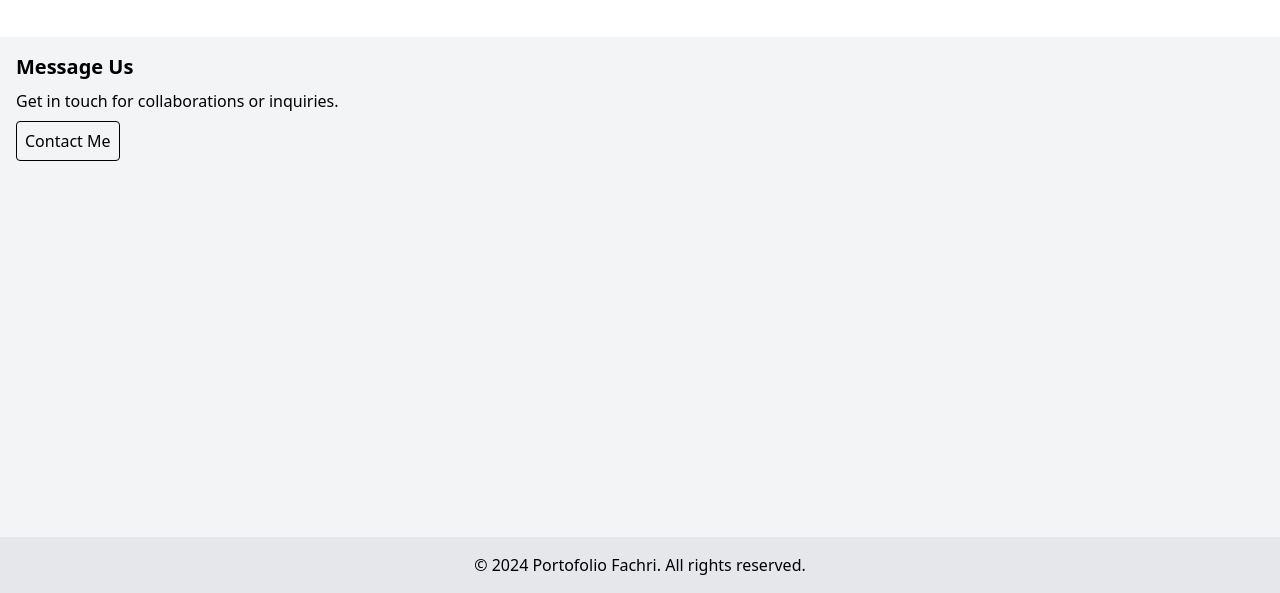
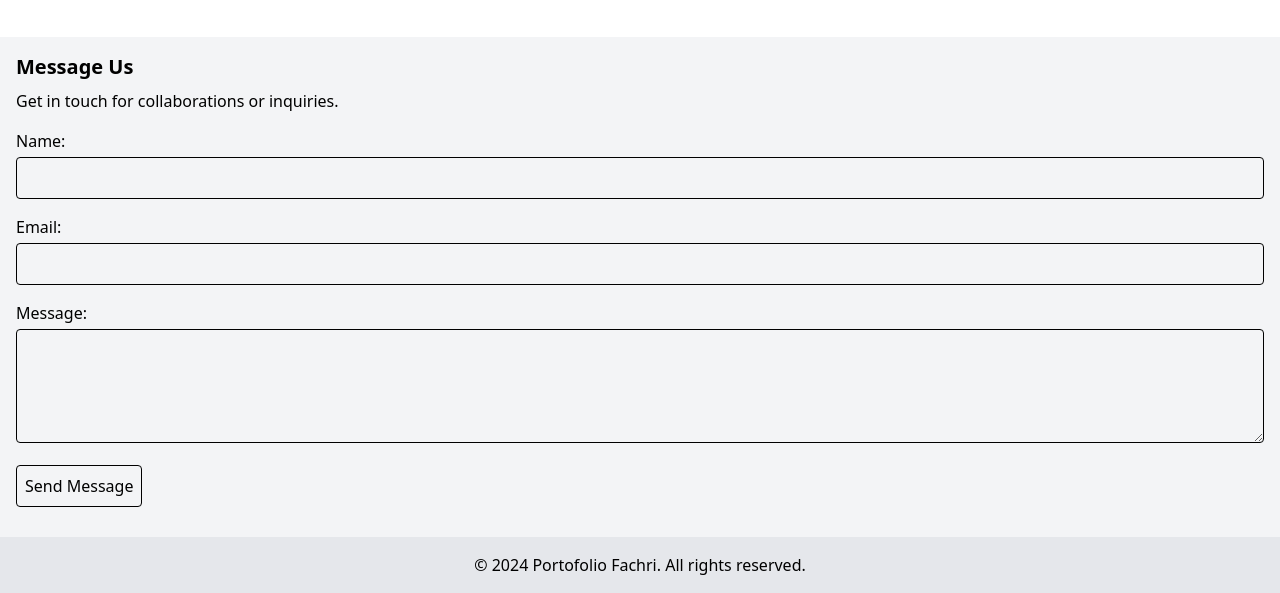
Before and after one commit to Achzharr-dev/CodingCamp-20Okt2025-FACHRIAZHARIMAN, a plain HTML site: page index.html in a window 1280 px wide. Shown: the part 1570-2163 px from the top of the page. Drawn offline with nearby package versions, Linux system fonts and the light colour scheme.

Commit message:
add js & css to HTML

```diff
--- a/index.html
+++ b/index.html
@@ -46,7 +46,23 @@
         <section id="message-us" class="p-4 bg-gray-100 min-h-[500px]">
             <h2 class="text-xl font-semibold mb-2">Message Us</h2>
             <p class="mb-4">Get in touch for collaborations or inquiries.</p>
-            <a href="#" class="border rounded p-2">Contact Me</a>
+
+            <form></form>
+                <div class="mb-4">
+                    <label for="name" class="block mb-1">Name:</label>
+                    <input type="text" id="name-input" class="border rounded p-2 w-full" required>
+                </div>
+                <div class="mb-4">
+                    <label for="email" class="block mb-1">Email:</label>
+                    <input type="email" id="email-input" class="border rounded p-2 w-full" required>
+                </div>
+                <div class="mb-4">
+                    <label for="message" class="block mb-1">Message:</label>
+                    <textarea id="message-input" class="border rounded p-2 w-full" rows="4" required></textarea>
+                </div>
+                <button onclick="validateForm()" type="button" class="border rounded p-2">Send Message</button>
+            </form>
+        </section>
 
     </main>
 
--- a/js/script.js
+++ b/js/script.js
@@ -1,6 +1,19 @@
+
 function welcomespeech() {
     let name = prompt("Please enter your name:");
 
-    document.getElementById("welcome-message").innerText = 'HI ${name}, ';
+    document.getElementById("welcome-message").innerHTML = `HI ${name}, `;
 
 }
+
+function validateForm() {
+    const name = document.getElementById('name-input').value;
+    const email = document.getElementById('email-input').value;
+    const message = document.getElementById('message-input').value;
+
+    if (!name === ""|| email === ""|| message === "") {
+        alert("Please fill in all fields.");
+    } else {
+        alert(`Thank you! ${name}, your message has been sent successfully!`);
+    }
+}
```
